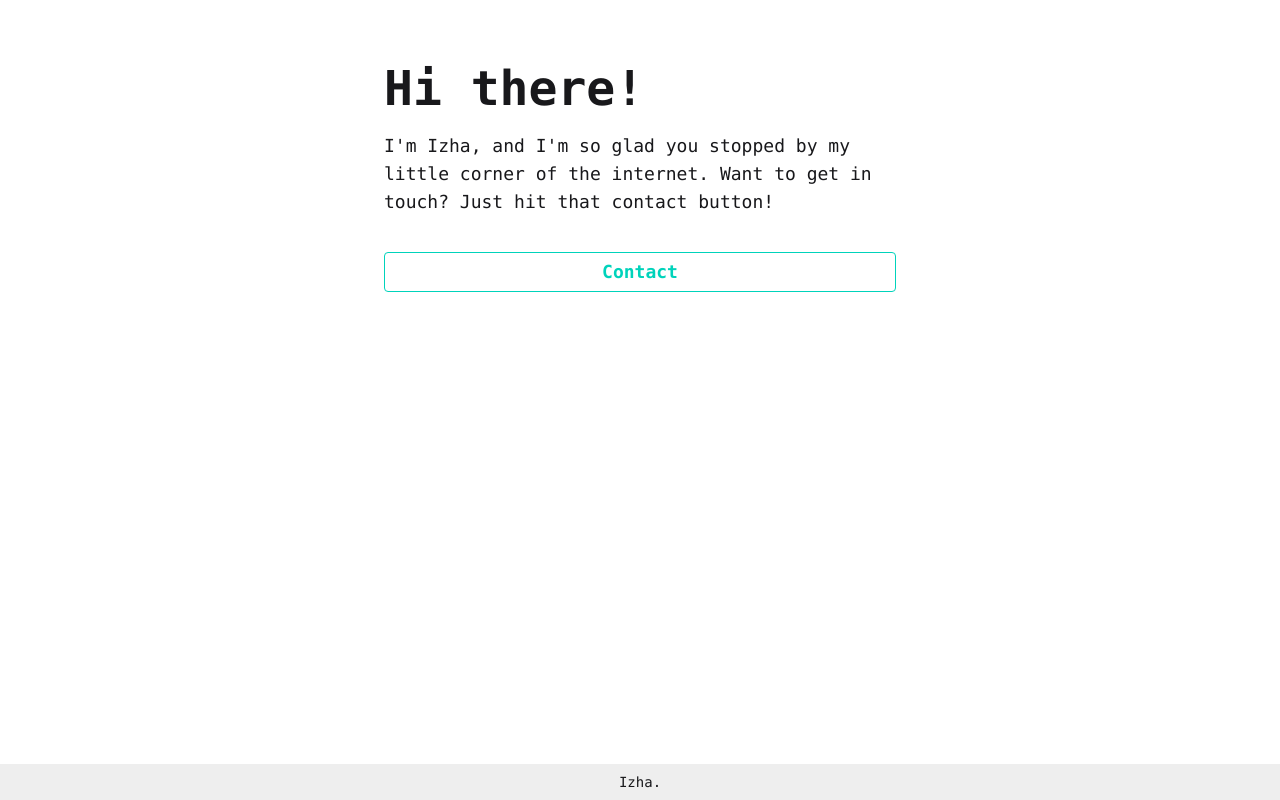
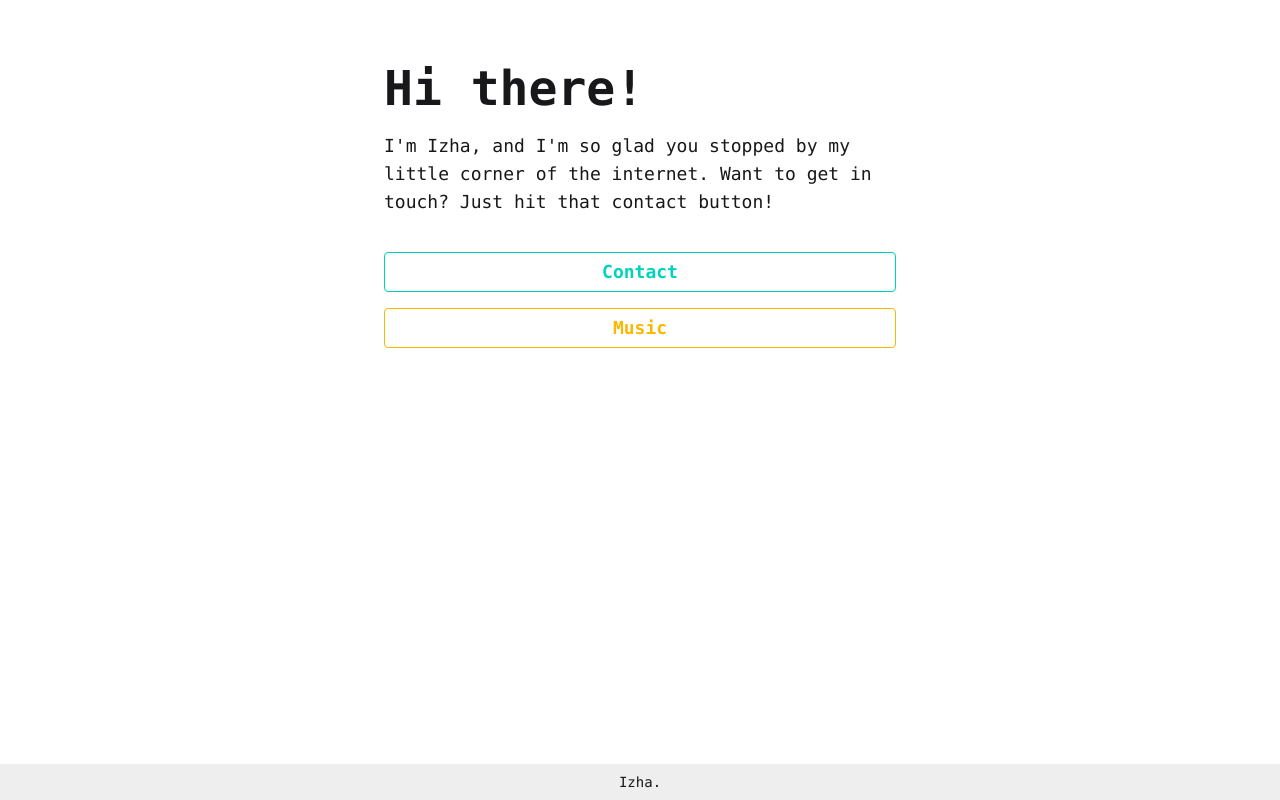
Before and after one commit to justizha/justizha-, a React (Vite) app: page / in a window 1280 px wide. Built offline with nearby package versions, Linux system fonts and the light colour scheme.

Commit message:
dev for netlify

```diff
--- a/src/components/MainContent.tsx
+++ b/src/components/MainContent.tsx
@@ -1,10 +1,11 @@
 import Contact from "./Contanct"
-
+import { Link } from "react-router"
 
 export default function MainContent() {
  return (
-  <section className="flex justify-center px-4">
+  <section className="grid place-items-center w-full gap-4">
    <Contact />
+   <Link className="btn btn-outline btn-warning sm:w-lg w-full text-lg" to={'/music'}>Music</Link>
   </section>
  )
 }
```
Also changed, not shown: 1 other file (tests, documents, lock files or other folders).
